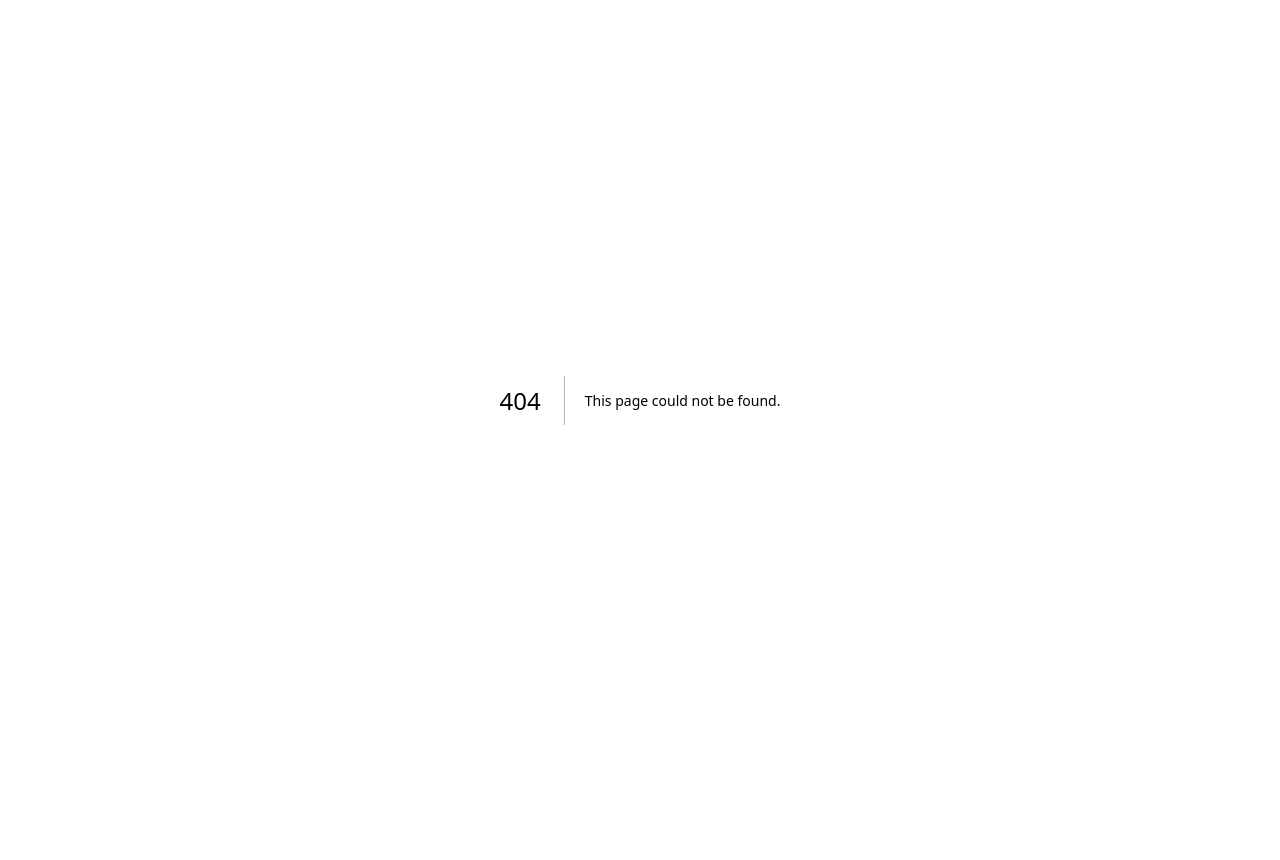
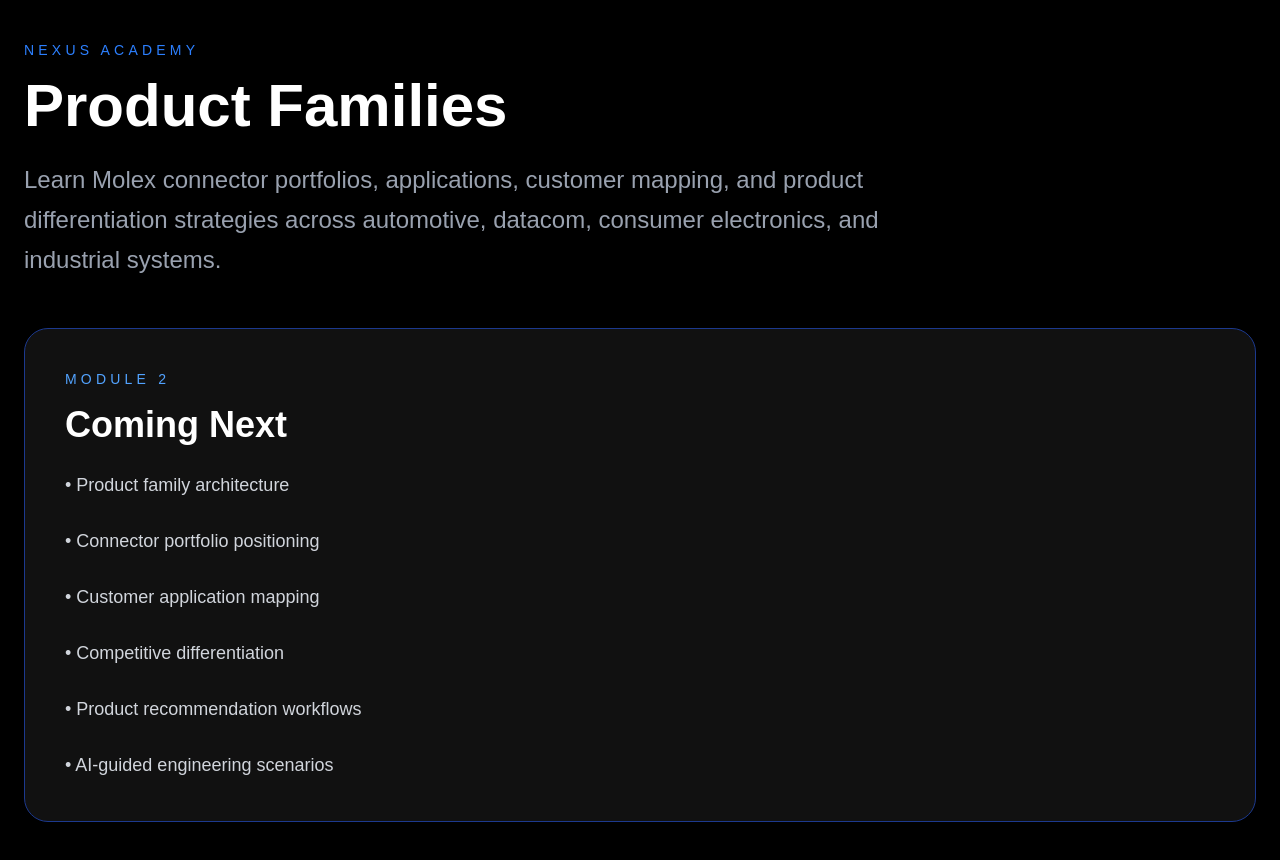
Before and after one commit to vishalawati08/nexus-academy-vishal, a Next.js app: page /mission/product-families in a window 1280 px wide. Before the commit this address had no page. Before the commit the page ends 800 px from the top, so only its background shows below. Built offline with nearby package versions, Linux system fonts and the light colour scheme.

Commit message:
Create page.tsx

```diff
--- /dev/null
+++ b/src/app/mission/product-families/page.tsx
@@ -0,0 +1,70 @@
+export default function ProductFamiliesPage() {
+
+  return (
+
+    <main className="min-h-screen bg-black text-white px-6 py-10">
+
+      <div className="max-w-7xl mx-auto">
+
+        <p className="text-blue-500 uppercase tracking-[0.3em] text-sm mb-4">
+          Nexus Academy
+        </p>
+
+        <h1 className="text-6xl font-bold mb-6">
+          Product Families
+        </h1>
+
+        <p className="text-gray-400 text-2xl leading-10 max-w-4xl mb-12">
+          Learn Molex connector portfolios, applications,
+          customer mapping, and product differentiation
+          strategies across automotive, datacom,
+          consumer electronics, and industrial systems.
+        </p>
+
+        <div className="bg-[#111] border border-blue-900 rounded-3xl p-10">
+
+          <p className="text-blue-400 uppercase tracking-[0.3em] text-sm mb-4">
+            Module 2
+          </p>
+
+          <h2 className="text-4xl font-bold mb-6">
+            Coming Next
+          </h2>
+
+          <div className="space-y-6 text-gray-300 text-lg leading-8">
+
+            <p>
+              • Product family architecture
+            </p>
+
+            <p>
+              • Connector portfolio positioning
+            </p>
+
+            <p>
+              • Customer application mapping
+            </p>
+
+            <p>
+              • Competitive differentiation
+            </p>
+
+            <p>
+              • Product recommendation workflows
+            </p>
+
+            <p>
+              • AI-guided engineering scenarios
+            </p>
+
+          </div>
+
+        </div>
+
+      </div>
+
+    </main>
+
+  );
+
+}
```
